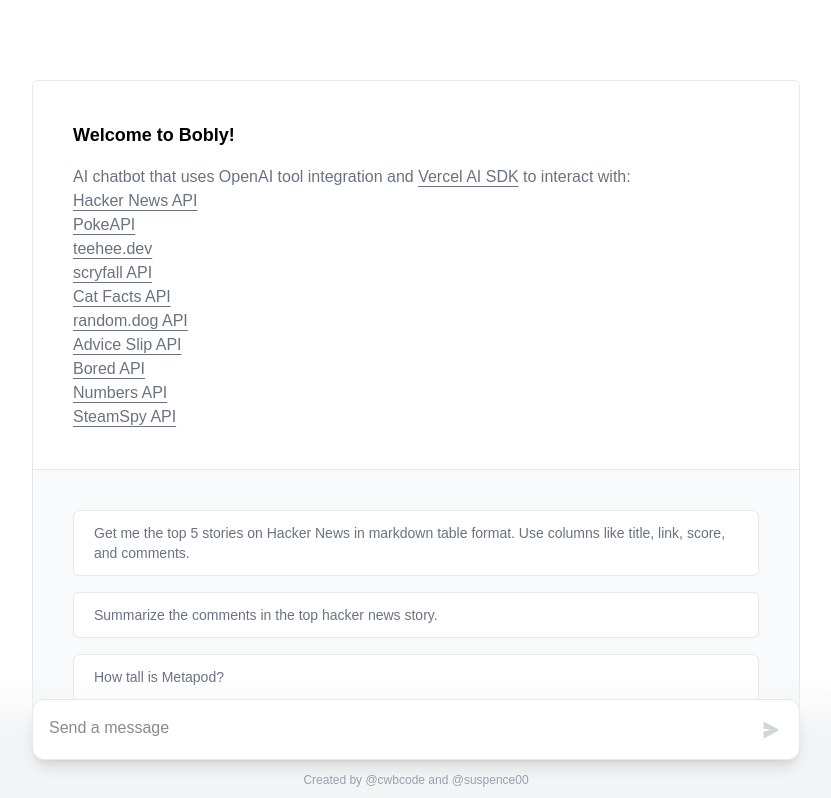
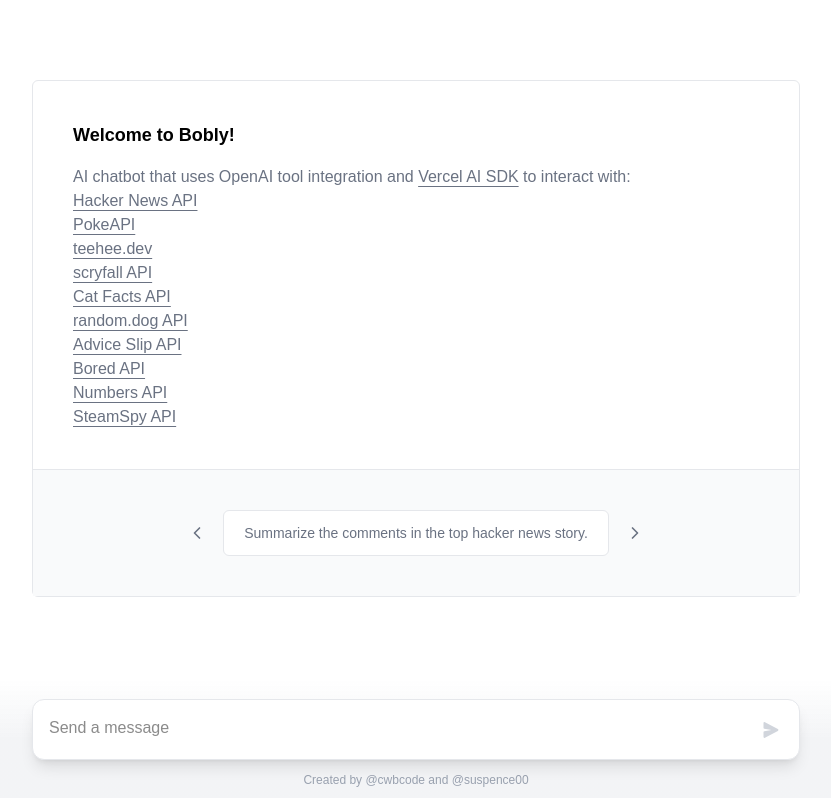
Before and after one commit to Suspence00/oai-functiondemo, a Next.js app: page / in a window 1280 px wide. Shown: the top 798 px of the page, without its empty margins (224-1055 px from the left). Built offline with nearby package versions, Linux system fonts and the light colour scheme.

Commit message:
Add rotating carousel for example prompts

```diff
--- a/src/app/page.tsx
+++ b/src/app/page.tsx
@@ -1,10 +1,10 @@
 "use client";
 
-import { useRef } from "react";
+import { useRef, useState, useEffect } from "react";
 import { useChat } from "@ai-sdk/react";
 import clsx from "clsx";
 import { LoadingCircle, SendIcon } from "./icons";
-import { Bot, User } from "lucide-react";
+import { Bot, User, ChevronLeft, ChevronRight } from "lucide-react";
 import ReactMarkdown from "react-markdown";
 import remarkGfm from "remark-gfm";
 import { toast } from "sonner";
@@ -35,6 +35,15 @@
       }
     },
   });
+
+  const [exampleIndex, setExampleIndex] = useState(0);
+
+  useEffect(() => {
+    const interval = setInterval(() => {
+      setExampleIndex((i) => (i + 1) % examples.length);
+    }, 5000);
+    return () => clearInterval(interval);
+  }, []);
 
   const disabled = isLoading || input.length === 0;
 
@@ -201,18 +210,38 @@
             </div>
           </div>
           <div className="flex flex-col space-y-4 border-t border-gray-200 bg-gray-50 p-7 sm:p-10">
-            {examples.map((example, i) => (
+            <div className="flex items-center justify-center space-x-2">
               <button
-                key={i}
+                onClick={() =>
+                  setExampleIndex(
+                    (exampleIndex - 1 + examples.length) % examples.length
+                  )
+                }
+                className="rounded-full p-2 text-gray-500 hover:text-black"
+                aria-label="Previous example"
+              >
+                <ChevronLeft className="h-5 w-5" />
+              </button>
+              <button
+                key={exampleIndex}
                 className="rounded-md border border-gray-200 bg-white px-5 py-3 text-left text-sm text-gray-500 transition-all duration-75 hover:border-black hover:text-gray-700 active:bg-gray-50"
                 onClick={() => {
-                  setInput(example);
+                  setInput(examples[exampleIndex]);
                   inputRef.current?.focus();
                 }}
               >
-                {example}
+                {examples[exampleIndex]}
               </button>
-            ))}
+              <button
+                onClick={() =>
+                  setExampleIndex((exampleIndex + 1) % examples.length)
+                }
+                className="rounded-full p-2 text-gray-500 hover:text-black"
+                aria-label="Next example"
+              >
+                <ChevronRight className="h-5 w-5" />
+              </button>
+            </div>
           </div>
         </div>
       )}
```
